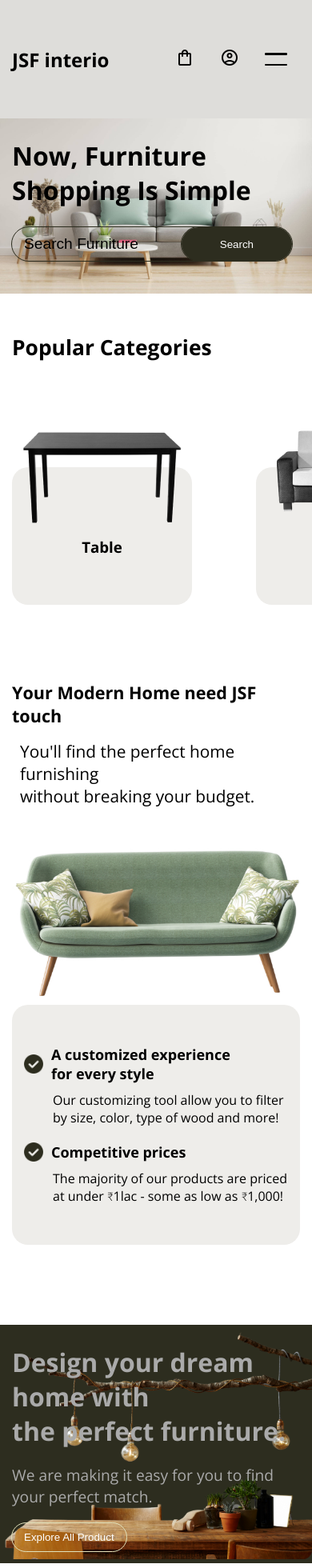
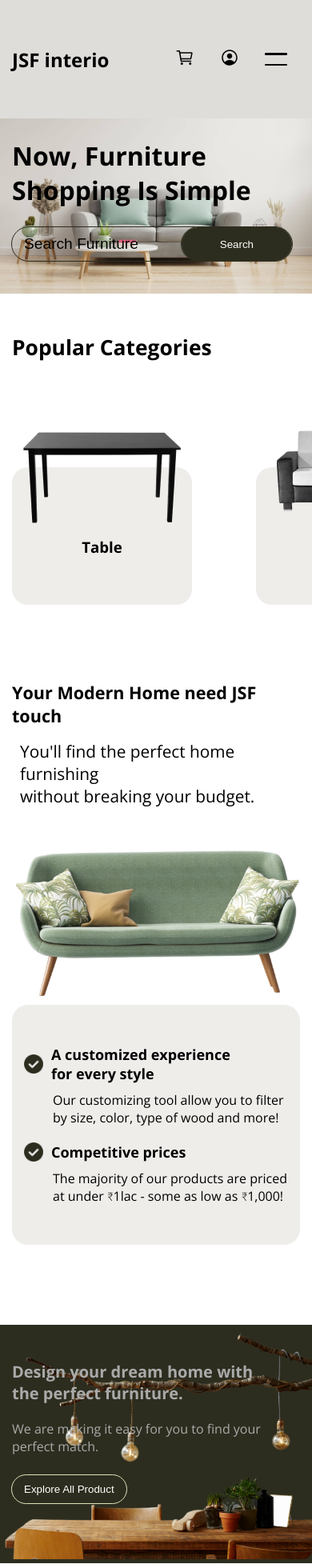
Before and after one commit to Jay9874/jf_interio, a React (Create React App) app in the folder frontend/: page / in a window 390 px wide. Shown: the top 1960 px of the page at 80% size. Built offline with nearby package versions, Linux system fonts and the light colour scheme.

Commit message:
responsive and icons

```diff
--- a/frontend/public/index.html
+++ b/frontend/public/index.html
@@ -1,5 +1,6 @@
 <!DOCTYPE html>
 <html lang="en">
+
 <head>
   <meta charset="utf-8" />
   <link rel="icon" href="%PUBLIC_URL%/favicon.ico" />
@@ -7,29 +8,20 @@
   <meta name="theme-color" content="#000000" />
 
   <!-- Google icons -->
-    <link rel="stylesheet" href="https://fonts.googleapis.com/css2?family=Material+Symbols+Outlined:opsz,wght,FILL,GRAD@20..48,100..700,0..1,-50..200" />
-    <meta
-      name="description"
-      content="Purchasing furniture is easy with JF interio."
-    />
+  <link rel="stylesheet"
+    href="https://fonts.googleapis.com/css2?family=Material+Symbols+Outlined:opsz,wght,FILL,GRAD@20..48,100..700,0..1,-50..200" />
+  <meta name="description" content="Purchasing furniture is easy with JF interio." />
   <link rel="apple-touch-icon" href="%PUBLIC_URL%/logo192.png" />
-    <!--
-      manifest.json provides metadata used when your web app is installed on a
-      user's mobile device or desktop. See https://developers.google.com/web/fundamentals/web-app-manifest/
-    -->
+
   <link rel="manifest" href="%PUBLIC_URL%/manifest.json" />
-    <!--
-      Notice the use of %PUBLIC_URL% in the tags above.
-      It will be replaced with the URL of the `public` folder during the build.
-      Only files inside the `public` folder can be referenced from the HTML.
 
-      Unlike "/favicon.ico" or "favicon.ico", "%PUBLIC_URL%/favicon.ico" will
-      work correctly both with client-side routing and a non-root public URL.
-      Learn how to configure a non-root public URL by running `npm run build`.
-    -->
   <title>jf interio</title>
 </head>
+
 <body>
   <div id="root"></div>
+  <script type="module" src="https://unpkg.com/ionicons@7.1.0/dist/ionicons/ionicons.esm.js"></script>
+  <script nomodule src="https://unpkg.com/ionicons@7.1.0/dist/ionicons/ionicons.js"></script>
 </body>
+
 </html>
--- a/frontend/src/App.css
+++ b/frontend/src/App.css
@@ -1,13 +1,16 @@
 @import url('https://fonts.googleapis.com/css2?family=Inter:wght@200;300;400;800&family=Montserrat:wght@300;400;900&family=Open+Sans:wght@300;400;700&family=Roboto:wght@300&family=Source+Sans+Pro:wght@300&display=swap');
+
 * {
   margin: 0;
   padding: 0;
 }
 
-body{
+body {
   margin: 0;
   padding: 0;
-  width: 100%;
+  min-width: 365px;
+  overflow-y: scroll;
+  font-weight: 200;
   font-family: Open Sans, Source Sans Pro, Montserrat, sans-serif;
 }
 
@@ -16,16 +19,24 @@ a {
   color: inherit;
   cursor: pointer;
 }
+
 li {
   list-style: none;
 }
-p, h1, h2, h3, h4, h5, h6 {
+
+p,
+h1,
+h2,
+h3,
+h4,
+h5,
+h6 {
   padding: 0;
   margin: 0;
 }
 
-@media (0px <= width <= 780px){
-  .section-padding{
+@media (0px <=width <=780px) {
+  .section-padding {
     padding: 0 15px;
   }
 }
--- a/frontend/src/components/Explore/explore.css
+++ b/frontend/src/components/Explore/explore.css
@@ -4,7 +4,7 @@
 
 .explore-img-container {
     position:relative;
-    width: 100%;
+    min-width: 320px;
 }
 
 .explore-img-bg {
@@ -36,11 +36,15 @@
     color: #aaa;
     padding: 50px 135px;
     z-index: 10;
+    min-width: 320px;
 }
 
-.explore-text-btn p {
+.explore-text-btn h1 {
     padding: 20px 0;
-    font-size: 1.2rem;
+    font-size: 1.5rem;
+}
+.explore-text-btn p{
+    font-size: 1rem;
 }
 
 .explore-btn {
@@ -48,6 +52,7 @@
     outline: 1px solid #E1E1BB;
     cursor: pointer;
     padding: 10px 15px;
+    margin: 25px 0;
     border-radius: 20px;
     color: #fff;
     background-color: inherit;
@@ -59,7 +64,11 @@
     transform: translateY(-.32rem);
     outline: none;
 }
-
+@media (max-width: 400px){
+    .explore-text-btn h1{
+        font-size: 1.25rem;
+    }
+}
 @media (0 <=width <=684px){
     .explore-img{
         left: 0;
--- a/frontend/src/components/Footer/Footer.jsx
+++ b/frontend/src/components/Footer/Footer.jsx
@@ -69,7 +69,7 @@ export default function Footer () {
           </div>
         </div>
         <div className='footer-copy-container'>
-          <p>© JSF interio Copyright {getYear()}</p>
+          <p>Copyright © {getYear()} JSF interio  </p>
         </div>
       </div>
     </footer>
--- a/frontend/src/components/Footer/footer.css
+++ b/frontend/src/components/Footer/footer.css
@@ -18,6 +18,7 @@
 .footer-copy-container{
     text-align: center;
     font-size: .75rem;
+    color: #6e6e73;
 }
 
 .download-list-container{
--- a/frontend/src/components/Navbar/Navbar.jsx
+++ b/frontend/src/components/Navbar/Navbar.jsx
@@ -67,7 +67,7 @@ export default function Navbar ({ navlinks }) {
             ) : (
               <div className='navlink-item' key={index}>
                 <Link to={item.url}>
-                  <span className='material-symbols-outlined'>{item.icon}</span>
+                <ion-icon name={item.name}></ion-icon>
                 </Link>
               </div>
             )
--- a/frontend/src/components/Navbar/navbar.css
+++ b/frontend/src/components/Navbar/navbar.css
@@ -1,3 +1,6 @@
+ion-icon{
+    font-size: 24px;
+}
 .navbar {
     position: sticky;
     top: 0;
--- a/frontend/src/components/RevCard/revcard.css
+++ b/frontend/src/components/RevCard/revcard.css
@@ -1,12 +1,10 @@
 .review-card{
     flex: 0 0 412px;
-    outline: 1px solid #2D2D1F;
     padding: 20px;
     border-radius: 20px;
     transition:ease-in .15s;
+    background-color: #EEEDEA;
 }
 .review-card:hover{
-    box-shadow: 0 16px 50px 0px #2D2D1F;
-    outline: none;
     cursor: pointer;
 }
--- a/frontend/src/constants/index.js
+++ b/frontend/src/constants/index.js
@@ -5,8 +5,8 @@ const navlinks = [
   { tag: 'Kitchen', url: '/kitchen', type: 'text', icon: 'none' },
   { tag: 'Living', url: '/livingroom', type: 'text', icon: 'none' },
   { tag: 'Repairing', url: '/repair', type: 'text', icon: 'none' },
-  { tag: 'Cart', url: '/cart', type: 'icon', icon: 'shopping_bag' },
-  { tag: 'Profile', url: '/profile', type: 'icon', icon: 'account_circle' }
+  { tag: 'Cart', url: '/cart', type: 'icon', name: 'cart-outline' },
+  { tag: 'Profile', url: '/profile', type: 'icon', name: 'person-circle-outline' },
 ]
 
-export { navlinks}
+export { navlinks }
```
Lines whose indentation alone changed are shown as unchanged.
